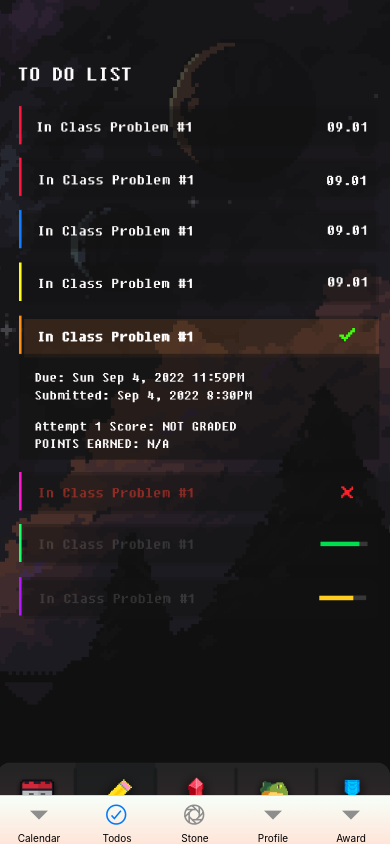
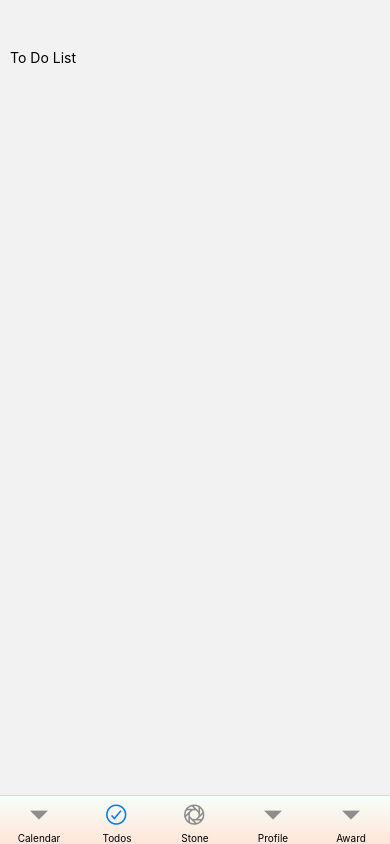
Before and after one commit to yiwoduf/EduStone, a React Native app: screen /Todos in a window 390 px wide. Built offline with nearby package versions, Linux system fonts and the light colour scheme.

Commit message:
todo testing

```diff
--- a/navigation/Tabs.js
+++ b/navigation/Tabs.js
@@ -60,7 +60,6 @@ const Tabs = () => {
         component={Stone}
         options={{
           tabBarIcon: ({ focused, color, size }) => {
-            console.log(focused);
             return (
               <Ionicons name="aperture-outline" color={color} size={size} />
             );
--- a/package.json
+++ b/package.json
@@ -24,7 +24,8 @@
     "react-native-linear-gradient": "^2.6.2",
     "react-native-safe-area-context": "4.3.1",
     "react-native-screens": "~3.15.0",
-    "react-native-web": "~0.18.7"
+    "react-native-web": "~0.18.7",
+    "styled-components": "^5.3.6"
   },
   "devDependencies": {
     "@babel/core": "^7.12.9"
--- a/pages/Todos.js
+++ b/pages/Todos.js
@@ -1,17 +1,14 @@
 import React from "react";
-import { View, Text, StyleSheet, Image } from "react-native";
 import styleApp from "../style/styleApp";
-import styles from "../style/styleTodos";
+import { MainContainer, Header, HeaderTitle } from "../style/styleTodos";
 
 const Todos = () => {
   return (
-    <View>
-      <Image
-        style={styleApp.uiOverlay}
-        source={require("../design/ui/UI_ToDoList_iOS.png")}
-        resizeMode="contain"
-      />
-    </View>
+    <MainContainer>
+      <Header>
+        <HeaderTitle>To Do List</HeaderTitle>
+      </Header>
+    </MainContainer>
   );
 };
 
--- a/style/styleTodos.js
+++ b/style/styleTodos.js
@@ -1,18 +1,28 @@
 // StyleTodos.js
 // Stylesheet for Todos Page
 
-import { StyleSheet, Dimensions } from "react-native";
+import { Dimensions } from "react-native";
+import styled from "styled-components/native";
 
 const { width, height } = Dimensions.get("window"); // Retrieve Information of Device Window Size
 
-export default StyleSheet.create({
-  wrapper: {
-    flex: 1,
-    justifyContent: "center",
-    alignItems: "center",
-    backgroundColor: "#1d2951",
-  },
-  text: {
-    color: "#fff",
-  },
-});
+export const MainContainer = styled.View`
+  display: flex;
+  flex-direction: column;
+  box-sizing: border-box;
+  padding-top: 15px;
+`;
+
+export const BackgroundContainer = styled.Image``;
+
+export const Header = styled.View`
+  display: flex;
+  justify-content: center;
+  height: ${height * 0.1};
+  width: ${width};
+  padding-left: 10px;
+`;
+
+export const HeaderTitle = styled.Text``;
+
+export const TodoListContainer = styled.View``;
```
Also changed, not shown: 2 other files (tests, documents, lock files or other folders).
